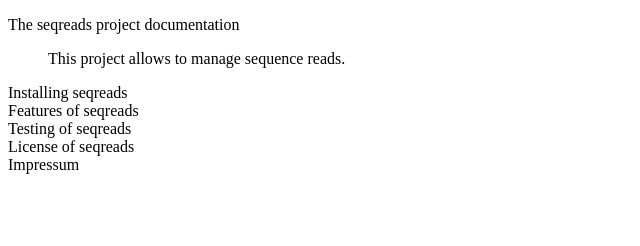
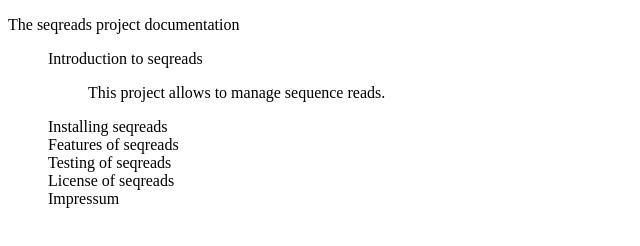
Before and after one commit to johannes-programming/seqreads, a plain HTML site: page docs/index.html in a window 1280 px wide. Shown: the whole page, without its empty margins (0-640 px from the left). Drawn offline with Linux system fonts and the light colour scheme; a script that the page names is missing.

Commit message:
Version 0.1.2+local.3

```diff
--- a/docs/index.html
+++ b/docs/index.html
@@ -3,10 +3,11 @@
     <head>
     </head>
     <body>
+        <dl class="heading0">
+            <dt>The <a>seqreads</a> project documentation</dt>
+            <dd>
                 <dl class="heading1">
-            <dt id="intro">
-                The <a>seqreads</a> project documentation
-            </dt>
+                    <dt id="intro">Introduction to <a>seqreads</a></dt>
                     <dd>
                         <p>
                             This project allows to manage sequence reads.
@@ -23,6 +24,8 @@
                     <dt id="impressum">Impressum</dt>
                     <dd id="impressumCorpus"></dd>
                 </dl>
+            </dd>
+        </dl>
     </body>
     <script src="https://www.johannes-programming.online/script.js"></script>
     <script>
```
Also changed, not shown: 1 other file. Lines whose indentation alone changed are shown as unchanged.
